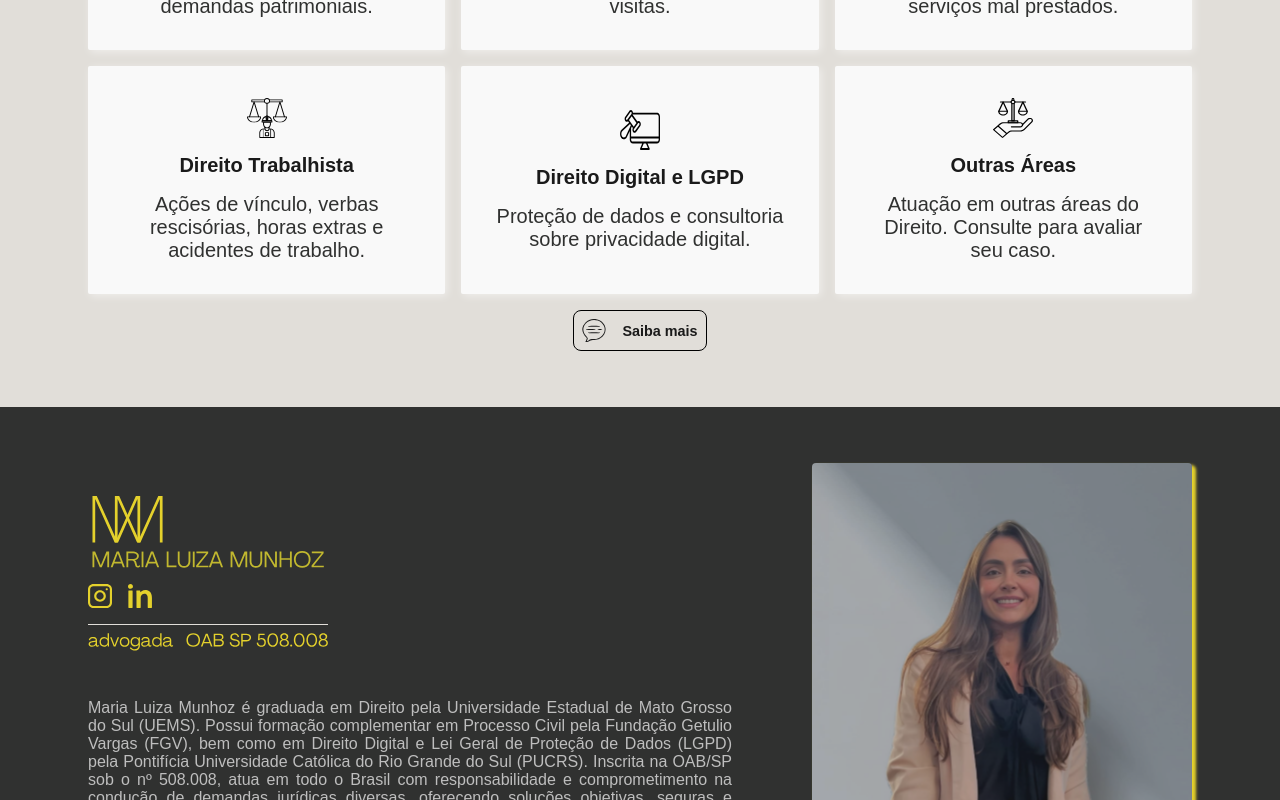
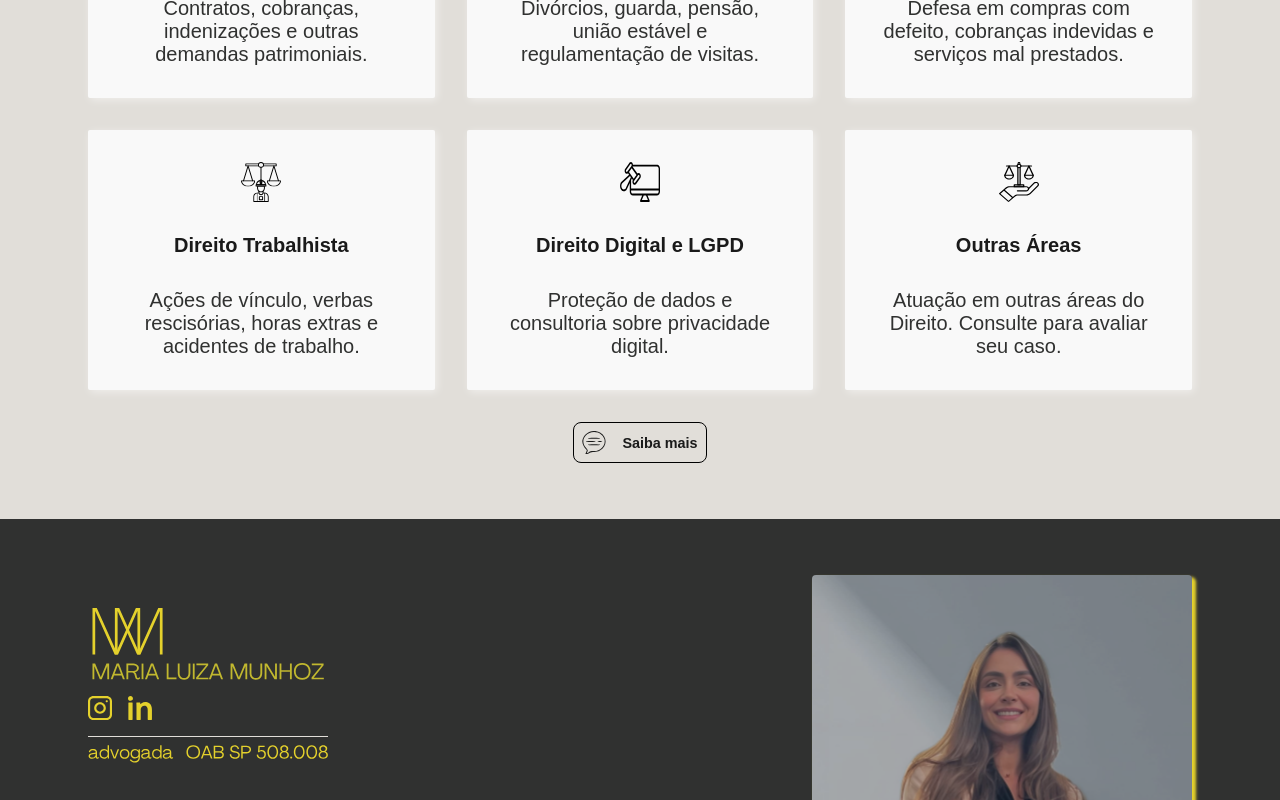
Before and after one commit to HigorBernardesPNG/laddingMalu, a Next.js app: page / in a window 1280 px wide. Shown: the part 1200-2000 px from the top of the page. Built offline with nearby package versions, Linux system fonts and the light colour scheme.

Commit message:
Style: envia atualizações nas dimensões de tela do desktop

```diff
--- a/src/components/AreasSection/AreasSection.module.scss
+++ b/src/components/AreasSection/AreasSection.module.scss
@@ -5,7 +5,7 @@
 
   @include grid-desktop;
   background-color: $light-gray;
-  // height: 100lvh;
+  min-height: 100dvh;
   // width: 100lvw;
   text-align: center;
 
@@ -14,7 +14,7 @@
 .container {
 
   @include flex-direction;
-  gap: 16px;
+  gap: 2rem;
   margin: 0 auto;
 
 }
@@ -22,7 +22,7 @@
 .containerAreasGlobal {
 
     display: flex;
-    gap: 16px;
+    gap: 2rem;
 
 }
 
@@ -35,7 +35,7 @@
     background-color: $light-color;
     padding: 32px 32px;
     border-radius: 2px;
-    gap: 16px;
+    gap: 2rem;
 
   p {
 
--- a/src/components/ContatoSection/ContatoSection.module.scss
+++ b/src/components/ContatoSection/ContatoSection.module.scss
@@ -5,6 +5,7 @@
   @include grid-desktop;
   background-color: $light-gray;
   border-radius: $border-radius32;
+  // height: 50dvh;
   margin: 127px 88px;
   text-align: center;
 }
--- a/src/components/HeroSection/HeroSection.module.scss
+++ b/src/components/HeroSection/HeroSection.module.scss
@@ -5,8 +5,8 @@
   @include grid-desktop;
   // background-color: $background-one;
   background-image: url(/images/areaInicial.svg);
-  // height: 100lvh;
-  // width: 100lvw;
+  min-height: 100dvh;
+  // width: 100dvh;
   text-align: center;
 }
 
--- a/src/components/SobreSection/Sobre.module.scss
+++ b/src/components/SobreSection/Sobre.module.scss
@@ -5,7 +5,7 @@
 
   @include grid-desktop;
   background-color: $background-one;
-  // height: 100lvh;
+  min-height: 100dvh;
   // width: 100lvw;
   // text-align: center;
 
```
